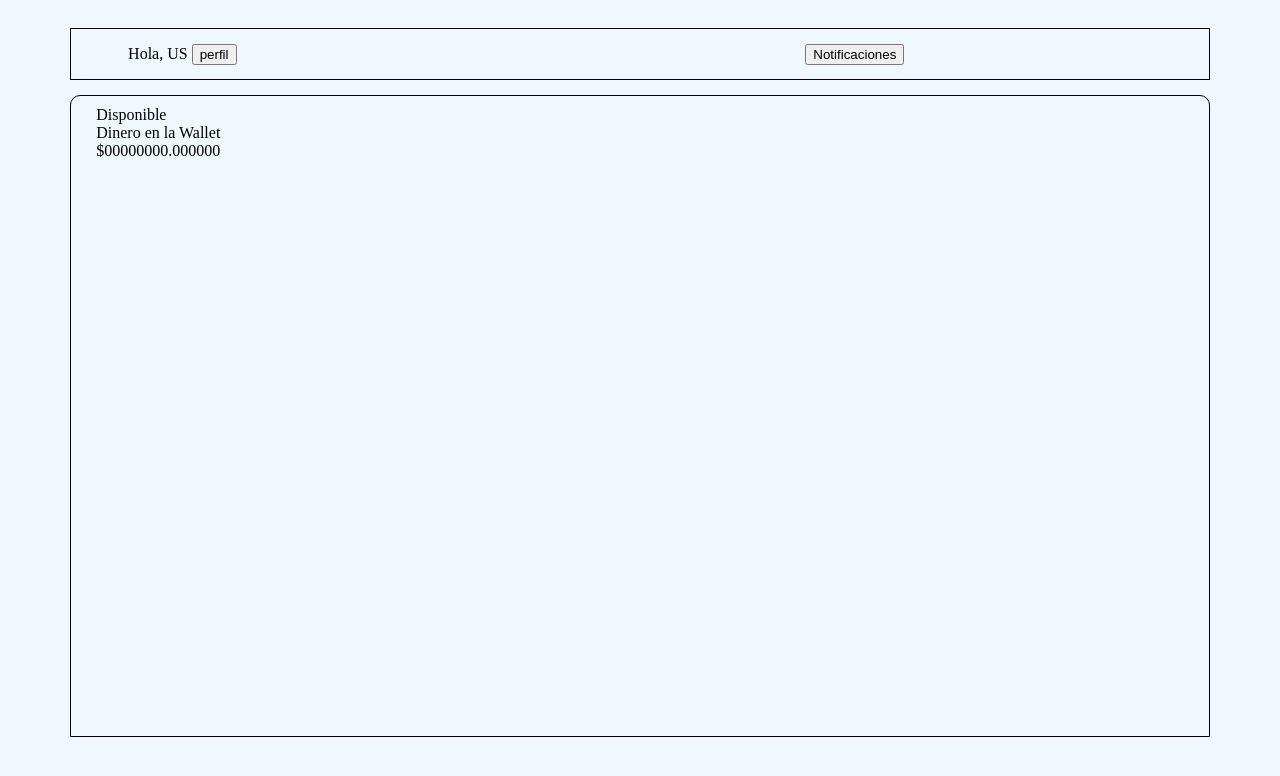
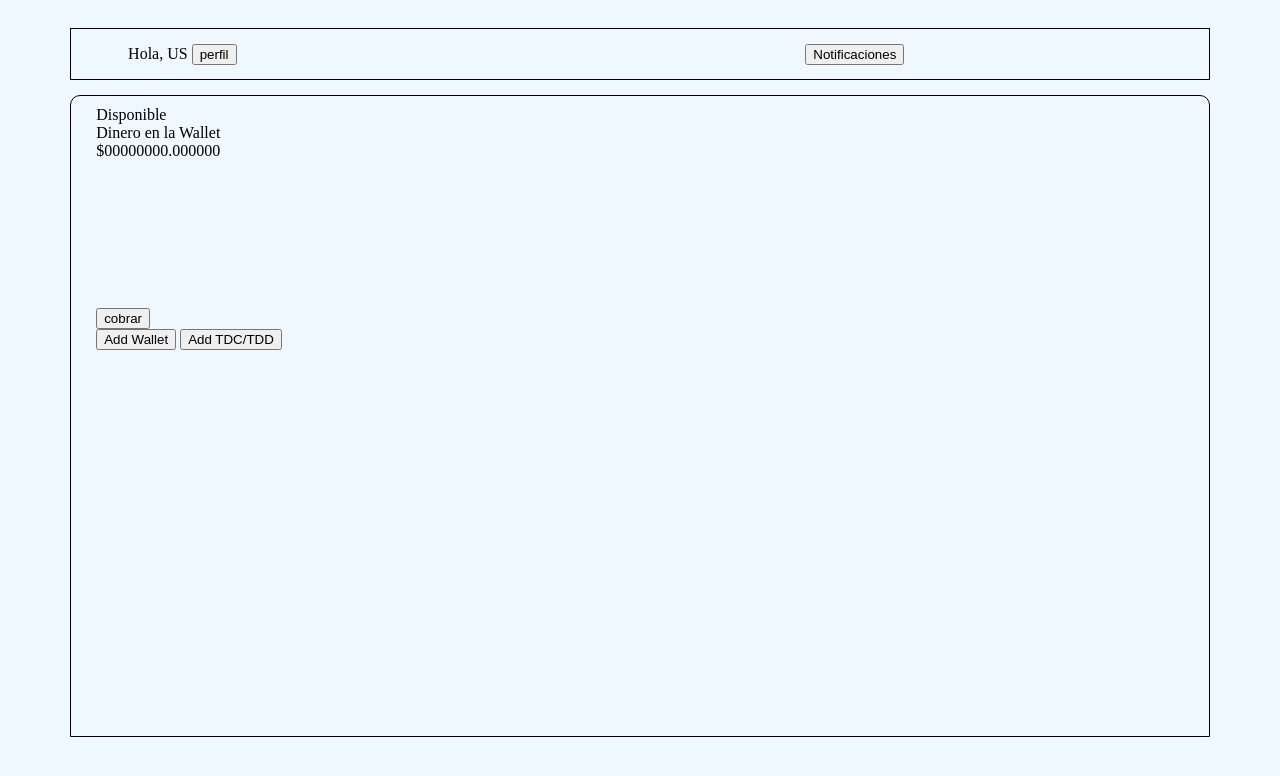
Before and after one commit to AlanCapilla/Hackaton2025_Interledger, a website: page index.html in a window 1280 px wide. Drawn offline with Linux system fonts and the light colour scheme.

Commit message:
modificaciones

```diff
--- a/index.html
+++ b/index.html
@@ -9,7 +9,7 @@
 <body>
     <div class="header">
 
-        <div class="header-options-us">Hola, US  <button>perfil</button></div>
+        <div class="header-options-us"> <label>Hola, US </label><button>perfil</button></div>
 
         <div class="header-options-noti"><button>Notificaciones</button></div>
 
@@ -20,8 +20,14 @@
             <div class="content-body-wallet">Dinero en la Wallet</div>
             <div class="content-body-wallet">$00000000.000000</div>
         </div>
-        <div class="content-body">
-
+        <div class="content-body2">
+            <div class="content-body-botons">
+                <Button>cobrar</Button>
+            </div>
+            <div class="content-body-botons">
+                <button>Add Wallet</button>
+                <button>Add TDC/TDD</button>
+            </div>
         </div>
     </div>
     <div class="foot">
--- a/style.css
+++ b/style.css
@@ -36,7 +36,19 @@ body{
 .content-body{
     display: flex;
     flex-direction: column;
-    height: 100%;
+    height: 30%;
     margin-top: 10px;
     margin-left: 25PX;
 }
+
+.content-body2{
+    display: flex;
+    flex-direction: column;
+    height: 30%;
+    margin-top: 10px;
+    margin-left: 25PX;
+}
+
+.content-body-botons{
+    display: inline;
+}
```
